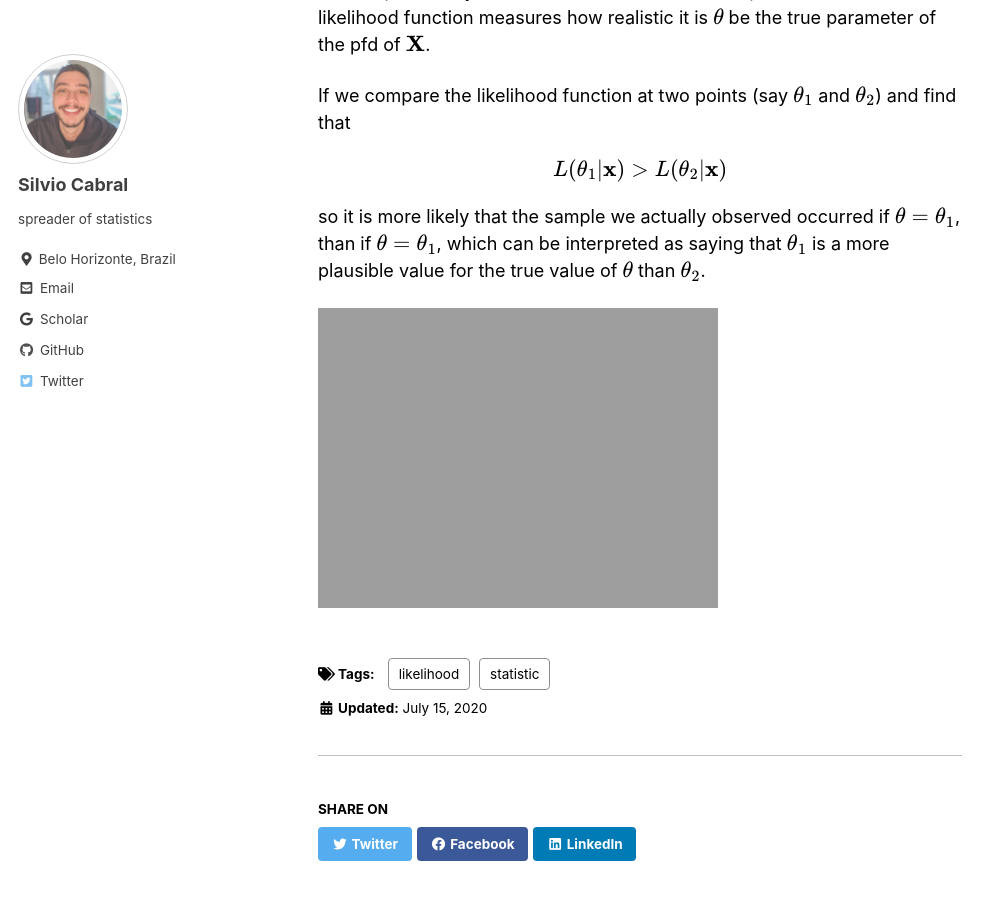
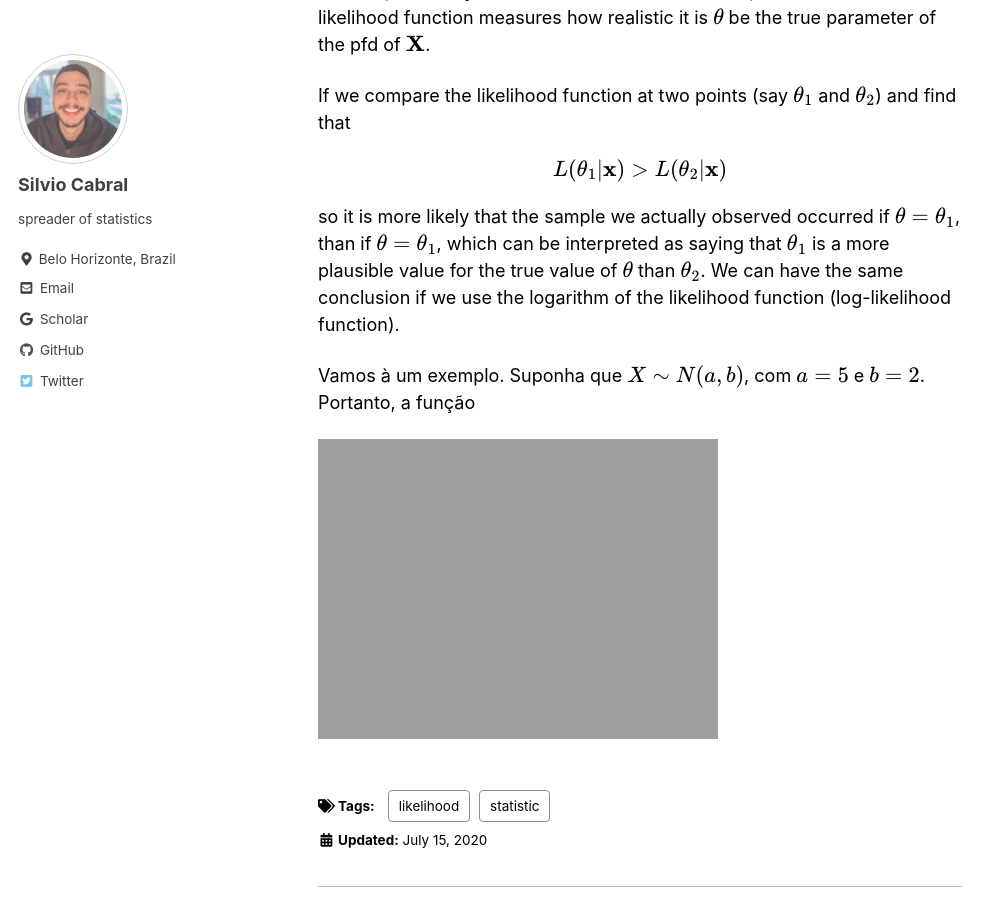
Before and after one commit to scpatricio/scpatricio.github.io, a Jekyll site: the page built from _posts/2020-07-15-likelihood.md, in a window 1280 px wide and 900 px high, scrolled down 1165 px. Shown: the whole window, without its empty margins (0-1004 px from the left). Built offline with Jekyll 4.4.1, drawn with Linux system fonts in a browser that asks for light colours; cached includes are drawn as plain includes; formulas are drawn with MathJax 3.

Commit message:
new github commit

```diff
--- a/_posts/2020-07-15-likelihood.md
+++ b/_posts/2020-07-15-likelihood.md
@@ -33,13 +33,12 @@ $$
 L(\theta_1 | \mathbf{x} ) > L(\theta_2 | \mathbf{x} )
 $$
 
-so it is more likely that the sample we actually observed occurred if $$ \theta = \theta_1 $$, than if $$ \theta = \theta_1 $$, which can be interpreted as saying that $$ \theta_1 $$ is a more plausible value for the true value of $$ \theta $$ than $$ \theta_2 $$.
+so it is more likely that the sample we actually observed occurred if $$ \theta = \theta_1 $$, than if $$ \theta = \theta_1 $$, which can be interpreted as saying that $$ \theta_1 $$ is a more plausible value for the true value of $$ \theta $$ than $$ \theta_2 $$. We can have the same conclusion if we use the logarithm of the likelihood function (log-likelihood function).
+
+Vamos à um exemplo. Suponha que $$ X \sim N(a, b) $$, com $$ a = 5 $$ e $$ b = 2 $$. Portanto, a função
 
 
 
 
-
-
-
-![alt]({{ site.url }}{{ site.baseurl }}/assets/images/likelihood/lig_like.jpeg)
+![alt]({{ site.url }}{{ site.baseurl }}/images/likelihood/lig_like.jpeg)
 {: .full}
```
